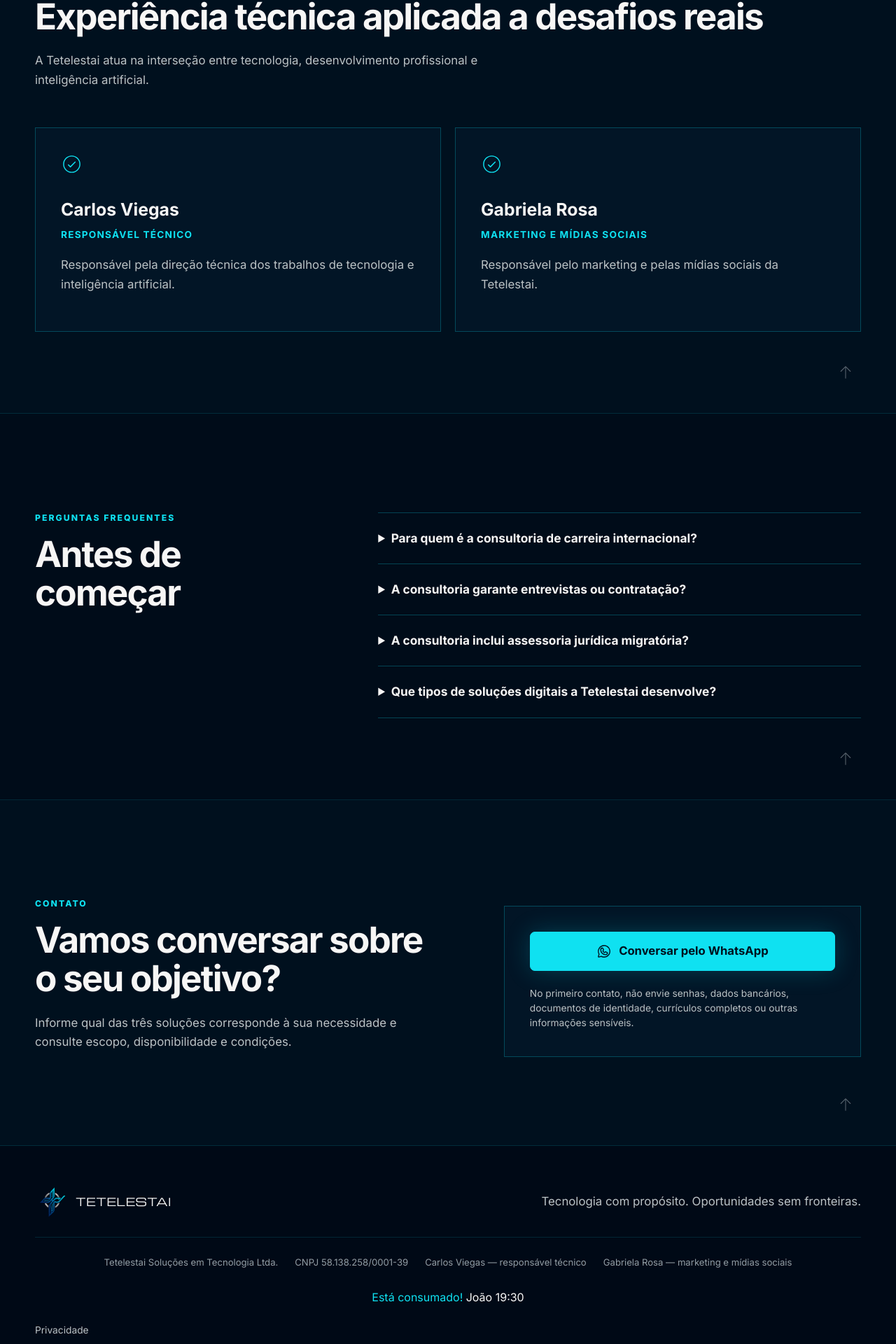
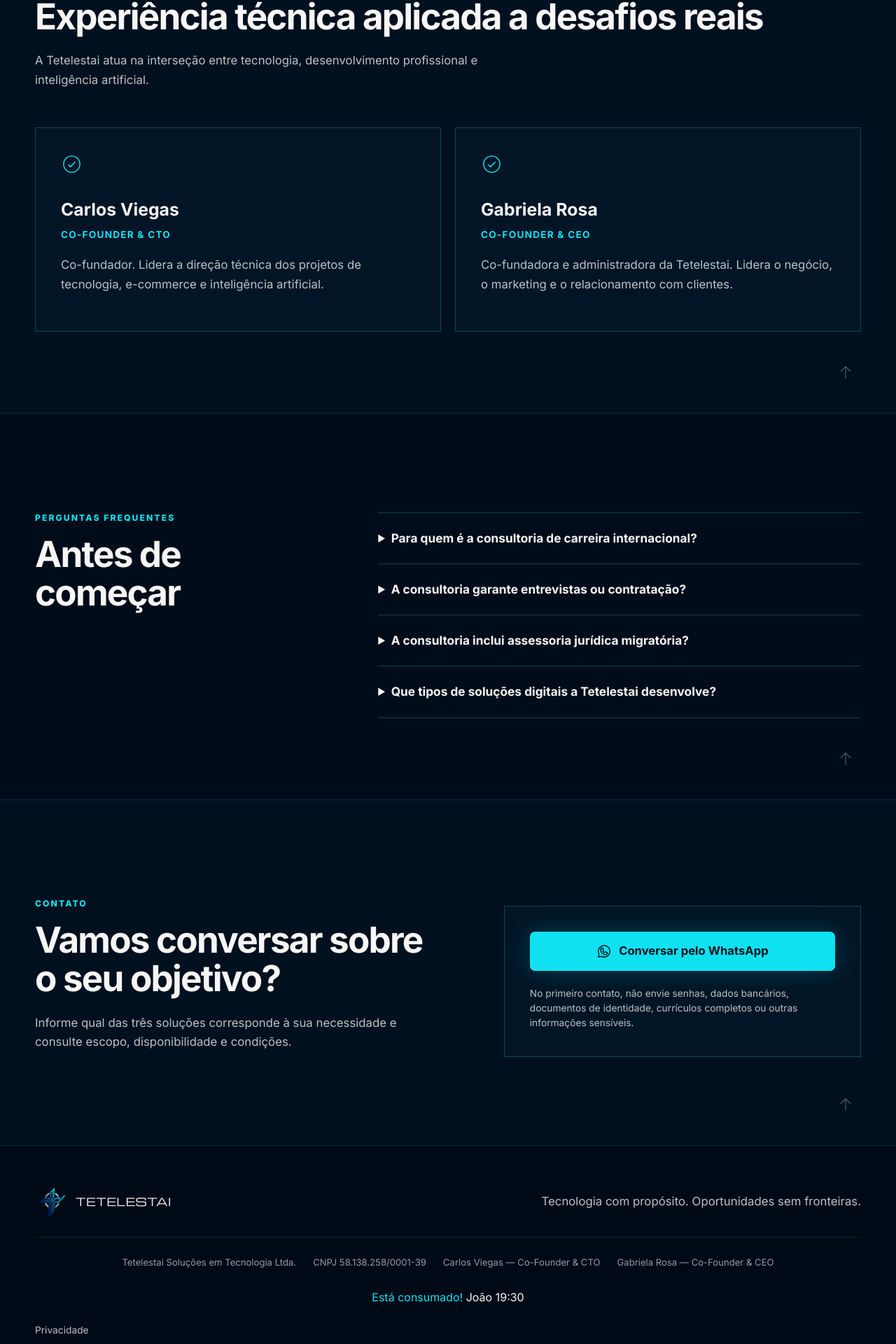
Before and after one commit to tetelestai-tech/tetelestai-tech.github.io, a React (Vite) app: page / in a window 1280 px wide. Shown: the part 3586-5506 px from the top of the page at 70% size. Built offline with nearby package versions, Linux system fonts and the light colour scheme.

Commit message:
Update founder roles in About cards and footer (PT/EN)

```diff
--- a/src/App.jsx
+++ b/src/App.jsx
@@ -100,13 +100,13 @@
     people: [
       {
         name: "Carlos Viegas",
-        role: "Responsável técnico",
-        bio: "Responsável pela direção técnica dos trabalhos de tecnologia e inteligência artificial.",
+        role: "Co-Founder & CTO",
+        bio: "Co-fundador. Lidera a direção técnica dos projetos de tecnologia, e-commerce e inteligência artificial.",
       },
       {
         name: "Gabriela Rosa",
-        role: "Marketing e mídias sociais",
-        bio: "Responsável pelo marketing e pelas mídias sociais da Tetelestai.",
+        role: "Co-Founder & CEO",
+        bio: "Co-fundadora e administradora da Tetelestai. Lidera o negócio, o marketing e o relacionamento com clientes.",
       },
     ],
     faqKicker: "Perguntas frequentes",
@@ -230,13 +230,13 @@
     people: [
       {
         name: "Carlos Viegas",
-        role: "Technical lead",
-        bio: "Responsible for the technical direction of technology and artificial intelligence engagements.",
+        role: "Co-Founder & CTO",
+        bio: "Co-founder. Leads the technical direction of technology, e-commerce and AI engagements.",
       },
       {
         name: "Gabriela Rosa",
-        role: "Marketing and social media",
-        bio: "Responsible for Tetelestai’s marketing and social media.",
+        role: "Co-Founder & CEO",
+        bio: "Co-founder and Tetelestai’s managing partner. Leads the business, marketing and client relations.",
       },
     ],
     faqKicker: "Frequently asked questions",
@@ -365,8 +365,8 @@
         <div className="site-footer__company">
           <span>Tetelestai Soluções em Tecnologia Ltda.</span>
           <span>CNPJ 58.138.258/0001-39</span>
-          <span>Carlos Viegas — {locale === "en" ? "technical lead" : "responsável técnico"}</span>
-          <span>Gabriela Rosa — {locale === "en" ? "marketing and social media" : "marketing e mídias sociais"}</span>
+          <span>Carlos Viegas — Co-Founder & CTO</span>
+          <span>Gabriela Rosa — Co-Founder & CEO</span>
         </div>
         <p className="site-footer__verse">
           {t.footerVerse}
```
